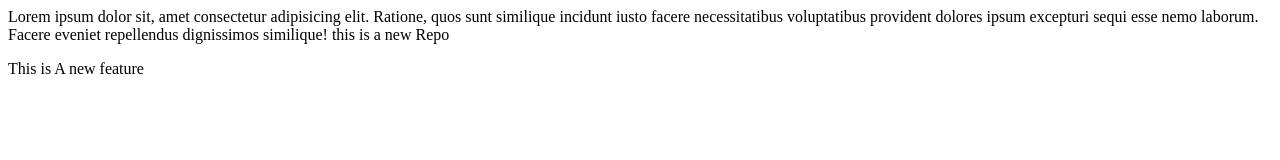
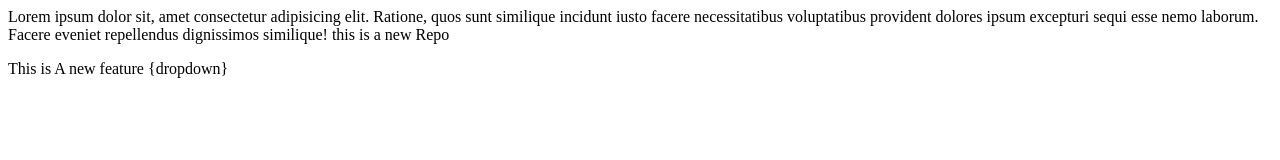
Before and after one commit to AmishKoli/local-repo, a plain HTML site: page index.html in a window 1280 px wide. Drawn offline with Linux system fonts and the light colour scheme.

Commit message:
add dropdown

```diff
--- a/index.html
+++ b/index.html
@@ -1,2 +1,2 @@
 <p>Lorem ipsum dolor sit, amet consectetur adipisicing elit. Ratione, quos sunt similique incidunt iusto facere necessitatibus voluptatibus provident dolores ipsum excepturi sequi esse nemo laborum. Facere eveniet repellendus dignissimos similique! this is a new Repo </p>
-<p>This is A new feature</p>
+<p>This is A new feature {dropdown} </p>
```
